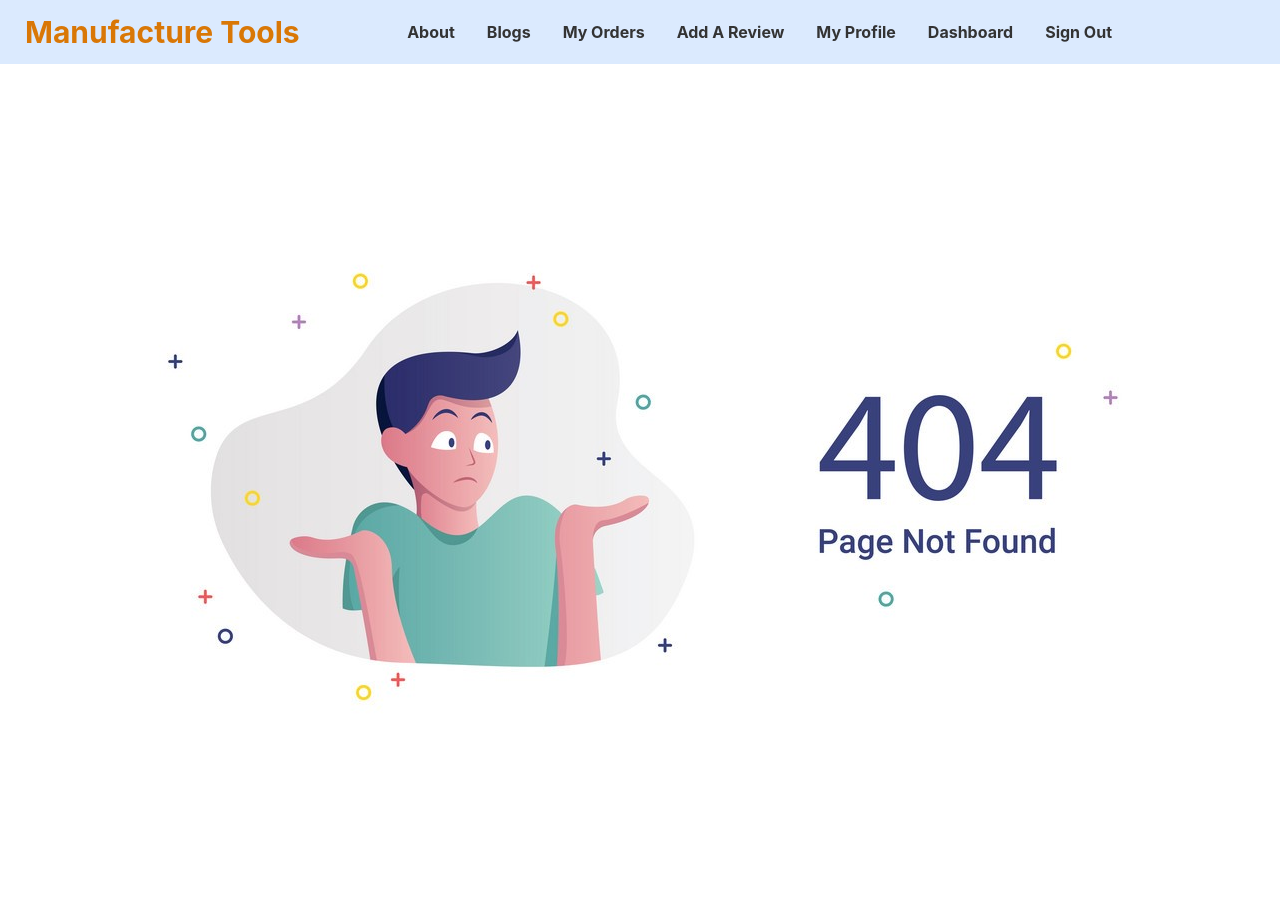
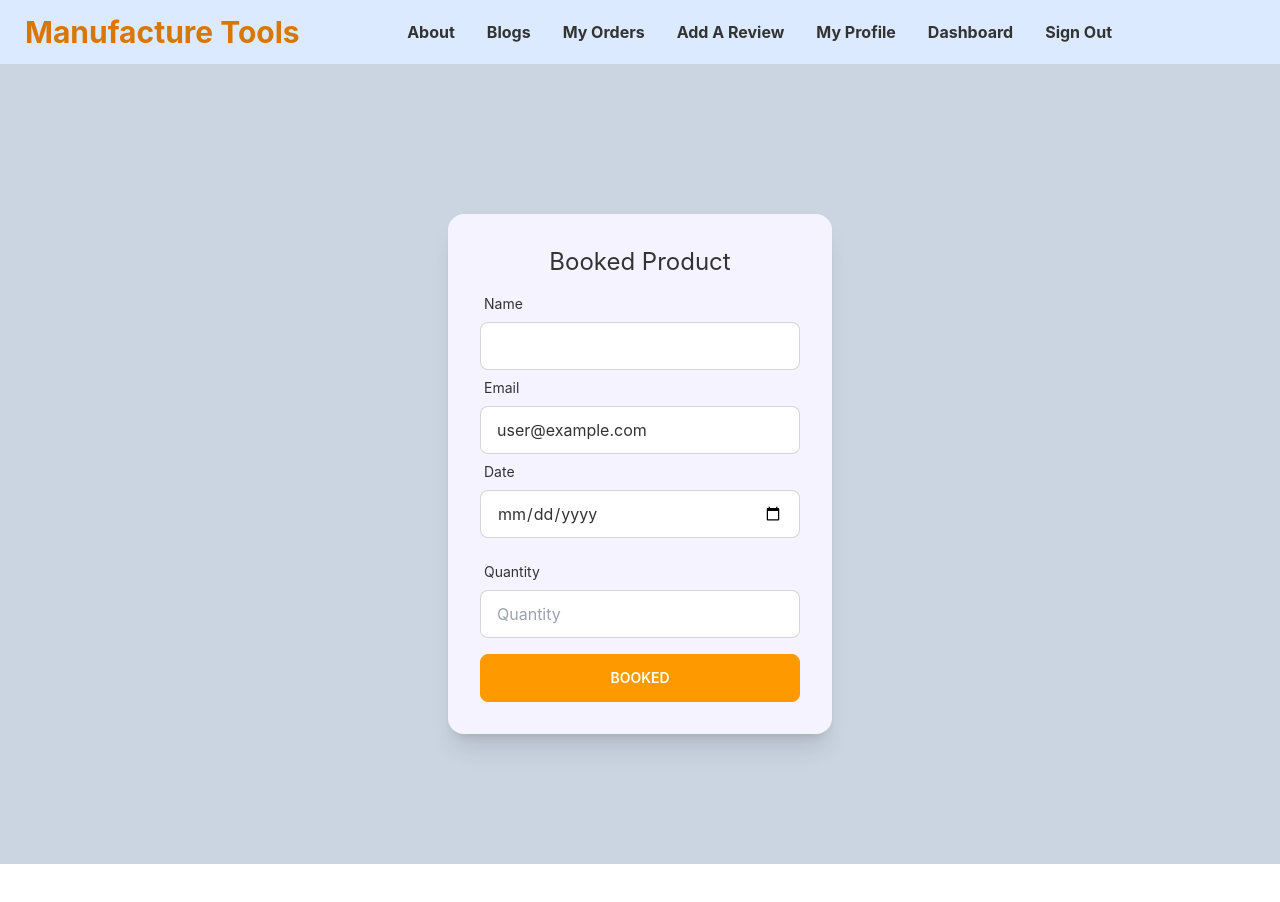
Before and after one commit to dipankar11137/manufacturer-website-client-side, a React (Create React App) app: page /booking/1 in a window 1280 px wide. After the commit the page ends 864 px from the top, so only its background shows below. Built offline with nearby package versions, Linux system fonts and the light colour scheme; no server answers; sample sign-in values are in the browser's storage.

Commit message:
post camera booked

```diff
--- a/package.json
+++ b/package.json
@@ -6,6 +6,7 @@
     "@testing-library/jest-dom": "^5.16.4",
     "@testing-library/react": "^13.2.0",
     "@testing-library/user-event": "^13.5.0",
+    "axios": "^0.27.2",
     "bootstrap": "^5.1.3",
     "daisyui": "^2.15.0",
     "firebase": "^9.8.1",
--- a/src/App.js
+++ b/src/App.js
@@ -51,7 +51,7 @@ function App() {
             <MyProfile />
           </RequireAuth>
         }></Route>
-        <Route path='/booking' element={
+        <Route path='/booking/:bookingId' element={
           <RequireAuth>
             <Booking />
           </RequireAuth>
--- a/src/Pages/Dashboard/Booking.js
+++ b/src/Pages/Dashboard/Booking.js
@@ -1,9 +1,132 @@
-import React from 'react';
+import axios from 'axios';
+import React, { useEffect, useState } from 'react';
+import { useAuthState } from 'react-firebase-hooks/auth';
+import { useForm } from 'react-hook-form';
+import { useParams } from 'react-router-dom';
+import { toast } from 'react-toastify';
+import auth from '../../firebase.init';
 
-const Booking = ({ children }) => {
+const Booking = () => {
+    const { bookingId } = useParams();
+    const [user] = useAuthState(auth);
+    const { register, formState: { errors }, handleSubmit } = useForm();
+
+    const [booking, setBooking] = useState({});
+
+
+    useEffect(() => {
+        const url = `http://localhost:5000/cameraProducts/${bookingId}`;
+        fetch(url)
+            .then(res => res.json())
+            .then(data => setBooking(data));
+
+    }, []);
+
+    const onSubmit = (data) => {
+        console.log(data);
+        fetch('http://localhost:5000/cameraBooking', {
+            method: 'POST',
+            headers: {
+                'content-type': 'application/json'
+            },
+            body: JSON.stringify(data)
+        })
+            .then(res => res.json())
+            .then(result => {
+                toast.success('Successfully Add This Products');
+
+            })
+
+    }
     return (
-        <div>
-            <h1>Booking{children}</h1>
+        <div className='flex h-screen justify-center items-center  bg-slate-300'>
+            <div className="card w-96 shadow-xl mt-5 bg-violet-50">
+                <div className="card-body">
+                    <h2 className="text-center text-2xl">Booked Product</h2>
+
+                    <form onSubmit={handleSubmit(onSubmit)}>
+                        <div className="form-control w-full max-w-xs">
+                            <label className="label">
+                                <span className="label-text">Name</span>
+                            </label>
+                            <input
+                                type="text"
+                                value={booking?.name}
+                                className="input input-bordered bg-white w-full max-w-xs cursor-not-allowed disabled:text-slate-500"
+                                {...register("name", {
+                                    required: {
+                                        value: true
+                                    }
+                                })}
+                            />
+                        </div>
+
+                        <div className="form-control w-full max-w-xs">
+                            <label className="label">
+                                <span className="label-text">Email</span>
+                            </label>
+                            <input
+                                type="email"
+                                value={user?.email}
+                                className="input input-bordered  bg-white w-full max-w-xs cursor-not-allowed disabled:text-slate-500"
+                                {...register("email", {
+                                    required: {
+                                        value: true
+                                    }
+                                })}
+                            />
+                        </div>
+
+                        <div className="form-control w-full max-w-xs">
+                            <label className="label">
+                                <span className="label-text">Date</span>
+                            </label>
+                            <input
+                                type="date"
+                                className="input input-bordered bg-white w-full max-w-xs"
+                                {...register("date", {
+                                    required: {
+                                        value: true,
+                                        message: 'Date is Required'
+                                    }
+                                })}
+                            />
+                            <label className="label">
+                                {errors.date?.type === 'required' && <span className="label-text-alt text-red-500">{errors.date.message}</span>}
+                                {errors.date?.type === 'minLength' && <span className="label-text-alt text-red-500">{errors.date.message}</span>}
+                            </label>
+                        </div>
+
+                        <div className="form-control w-full max-w-xs">
+                            <label className="label">
+                                <span className="label-text">Quantity</span>
+                            </label>
+                            <input
+                                type="quantity"
+                                placeholder="Quantity"
+                                className="input input-bordered bg-white w-full max-w-xs"
+                                {...register("quantity", {
+                                    required: {
+                                        value: true,
+                                        message: 'Quantity is Required'
+                                    },
+                                    minLength: {
+                                        message: `Gater than ${booking?.minOrderQuantity}`
+                                    }
+                                })}
+                            />
+                            <label className="label">
+                                {errors.quantity?.type === 'required' && <span className="label-text-alt text-red-500">{errors.quantity.message}</span>}
+                                {errors.quantity?.type === 'minLength' && <span className="label-text-alt text-red-500">{errors.quantity.message}</span>}
+                            </label>
+                        </div>
+
+                        <input className='btn btn-primary w-full text-white' type="submit" value="Booked" />
+                    </form>
+
+
+                </div>
+            </div>
         </div>
     );
 };
--- a/src/Pages/Home/CameraTool.js
+++ b/src/Pages/Home/CameraTool.js
@@ -1,6 +1,6 @@
 import React from 'react';
 import { useNavigate } from 'react-router-dom';
-import Booking from '../Dashboard/Booking';
+
 
 const CameraTool = ({ product }) => {
 
@@ -8,8 +8,8 @@ const CameraTool = ({ product }) => {
     const navigate = useNavigate();
 
     const handleBooking = (id) => {
-        // navigate('/booking');
-        navigate(<Booking>{id}</Booking>)
+        navigate(`/booking/${id}`);
+
 
     }
     return (
@@ -25,7 +25,7 @@ const CameraTool = ({ product }) => {
                     <p className='font-bold '>Available Products : {availableQuantity}</p>
                     <p className='font-bold '>Price : {price} /per</p>
                     <div class="card-actions justify-end">
-                        <button onClick={() => handleBooking(_id)} class="btn btn-primary">Book Now</button>
+                        <button onClick={() => handleBooking(_id)} class="btn btn-primary">Booking Now</button>
                     </div>
                 </div>
 
```
Also changed, not shown: 1 other file (tests, documents, lock files or other folders).
